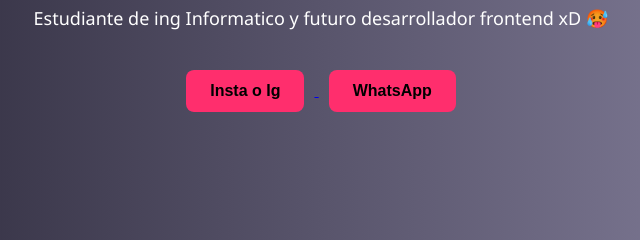
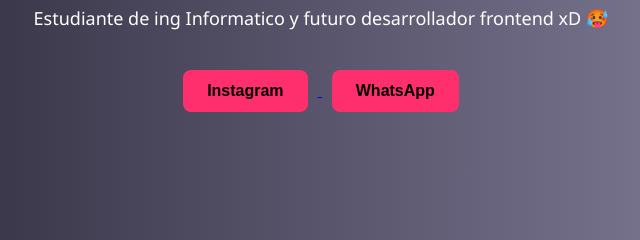
Before and after one commit to Mikilillo/privet, a plain HTML site: page index.html in a window 1280 px wide. Shown: the part 287-527 px from the top of the page, 319-959 px from the left. Drawn offline with Linux system fonts and the light colour scheme.

Commit message:
Mensaje que desmuestre los cambios

```diff
--- a/index.html
+++ b/index.html
@@ -55,7 +55,7 @@
   <p>Estudiante de ing Informatico y futuro desarrollador frontend xD 🥵</p>
 
   <a href="https://instagram.com/_mgl.09" target="_blank">
-    <button>Insta o Ig</button>
+    <button>Instagram</button>
   </a>
 
   <a href="https://wa.me/59173164274" target="_blank">
```
